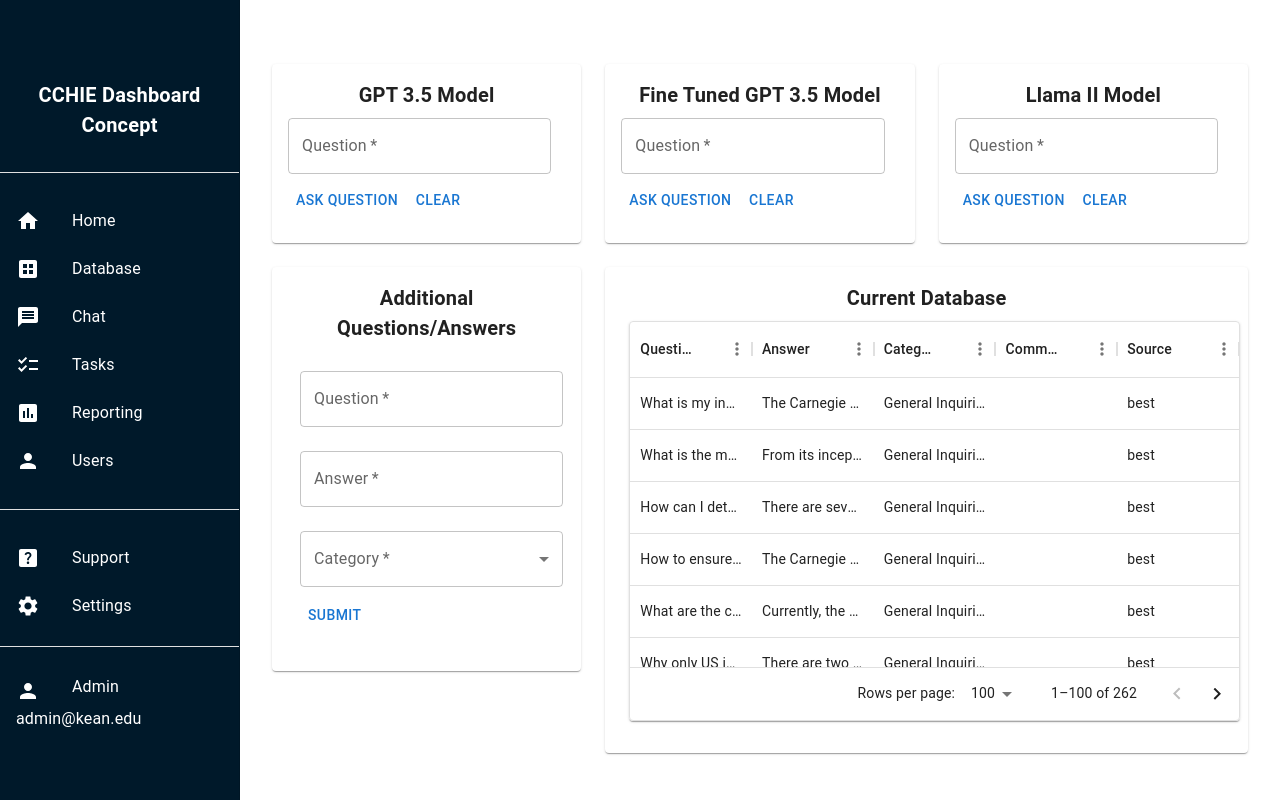
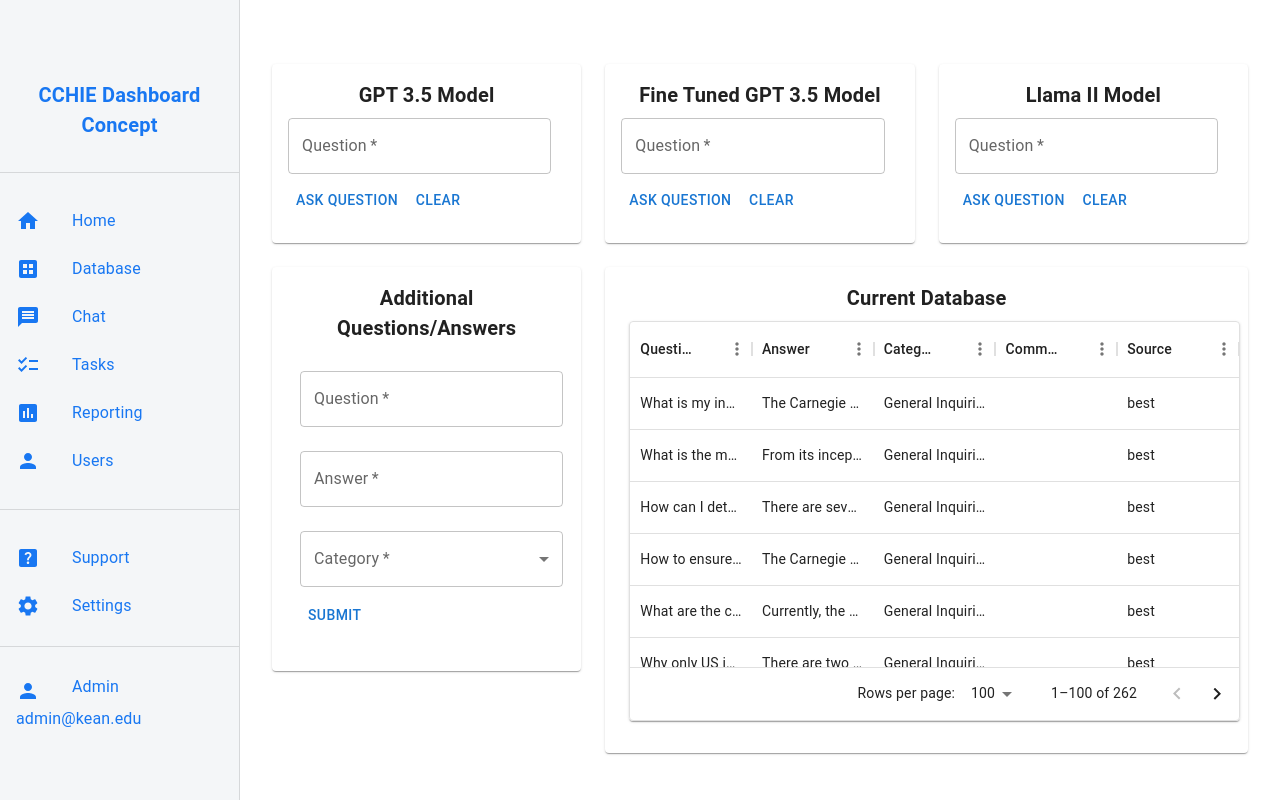
Before and after one commit to blackmoc/CCHIE_Application, a React (Create React App) app: page / in a window 1280 px wide. Built offline with nearby package versions, Linux system fonts and the light colour scheme.

Commit message:
Layout and Color Adjustment
Adjustments to the layout and colors corresponding to the Sidebar component and TBD (to be developed) page.

```diff
--- a/package.json
+++ b/package.json
@@ -1,6 +1,6 @@
 {
   "name": "cchie_application",
-  "version": "0.1.0",
+  "version": "0.1.1",
   "private": true,
   "dependencies": {
     "@emotion/react": "^11.11.1",
--- a/src/components/Sidebar.js
+++ b/src/components/Sidebar.js
@@ -21,8 +21,8 @@
     <List>
       {sidebarItems.map((item, index) => (
         <ListItem key={index} component={Link} to={item.path}>
-          <ListItemIcon sx={{ color: "white" }}>{item.listIcon}</ListItemIcon>
-          <ListItemText sx={{ color: "white" }}>{item.listText}</ListItemText>
+          <ListItemIcon sx={{ color: "#1877F2" }}>{item.listIcon}</ListItemIcon>
+          <ListItemText sx={{ color: "#1877F2" }}>{item.listText}</ListItemText>
         </ListItem>
       ))}
     </List>
@@ -30,9 +30,9 @@
   const footerSidebarList = () => (
     <List>
       {footerSidebarItems.map((item, index) => (
-        <ListItem key={index}>
-          <ListItemIcon sx={{ color: "white" }}>{item.listIcon}</ListItemIcon>
-          <ListItemText sx={{ color: "white" }}>{item.listText}</ListItemText>
+        <ListItem key={index} component={Link} to={"/tbd"}>
+          <ListItemIcon sx={{ color: "#1877F2" }}>{item.listIcon}</ListItemIcon>
+          <ListItemText sx={{ color: "#1877F2" }}>{item.listText}</ListItemText>
         </ListItem>
       ))}
     </List>
@@ -44,9 +44,11 @@
           key={index}
           sx={{ display: "flex", alignItems: "flex-end", flexWrap: "wrap" }}
         >
-          <ListItemIcon sx={{ color: "white" }}>{item.userImg}</ListItemIcon>
-          <ListItemText sx={{ color: "white" }}>{item.userName}</ListItemText>
-          <ListItemText sx={{ color: "white" }}>{item.userEmail}</ListItemText>
+          <ListItemIcon sx={{ color: "#1877F2" }}>{item.userImg}</ListItemIcon>
+          <ListItemText sx={{ color: "#1877F2" }}>{item.userName}</ListItemText>
+          <ListItemText sx={{ color: "#1877F2" }}>
+            {item.userEmail}
+          </ListItemText>
         </ListItem>
       ))}
     </List>
@@ -59,7 +61,7 @@
         "& .MuiDrawer-paper": {
           width: drawerWidth,
           boxSizing: "border-box",
-          backgroundColor: "#00192A",
+          backgroundColor: "#F4F6F8",
         },
       }}
       variant="permanent"
@@ -68,7 +70,7 @@
       <Toolbar />
       <Typography
         sx={{
-          color: "white",
+          color: "#1877F2",
           fontWeight: "bold",
           fontSize: 20,
           textAlign: "center",
@@ -77,11 +79,11 @@
       >
         CCHIE Dashboard Concept
       </Typography>
-      <Divider sx={{ bgcolor: "white", my: 2 }} />
+      <Divider sx={{ bgcolor: "DFE3E8", my: 2 }} />
       {sidebarList()}
-      <Divider sx={{ bgcolor: "white", my: 2 }} />
+      <Divider sx={{ bgcolor: "DFE3E8", my: 2 }} />
       {footerSidebarList()}
-      <Divider sx={{ bgcolor: "white", my: 1 }} />
+      <Divider sx={{ bgcolor: "DFE3E8", my: 1 }} />
       {userDefinition()}
     </Drawer>
   );
--- a/src/helpers/Sidebar.helpers.js
+++ b/src/helpers/Sidebar.helpers.js
@@ -24,18 +24,22 @@
   {
     listIcon: <Message />,
     listText: "Chat",
+    path: "/chat",
   },
   {
     listIcon: <ChecklistIcon />,
     listText: "Tasks",
+    path: "/tbd",
   },
   {
     listIcon: <Assessment />,
     listText: "Reporting",
+    path: "/tbd",
   },
   {
     listIcon: <Person />,
     listText: "Users",
+    path: "/tbd",
   },
 ];
 
--- a/src/pages/Chat.js
+++ b/src/pages/Chat.js
@@ -1,7 +1,22 @@
+import { Typography } from "@mui/material";
+import ReturnHomeBtn from "components/button/ReturnHomeBtn";
 import React from "react";
 
 function Chat() {
-  return <div>Chat</div>;
+  return (
+    <>
+      <Typography
+        variant="h2"
+        sx={{
+          textAlign: "center",
+          my: 10,
+        }}
+      >
+        Coming Soon...UI Chat Interface
+      </Typography>
+      <ReturnHomeBtn />
+    </>
+  );
 }
 
 export default Chat;
--- a/src/pages/Layout.js
+++ b/src/pages/Layout.js
@@ -2,6 +2,7 @@
 import Home from "pages/Home";
 import Database from "pages/Database";
 import Chat from "pages/Chat";
+import TBD from "pages/TBD";
 
 const Layout = () => {
   return (
@@ -10,6 +11,7 @@
         <Route path="/" element={<Home />} />
         <Route path="/chat" element={<Chat />} />
         <Route path="/database" element={<Database />} />
+        <Route path="/tbd" element={<TBD />} />
       </Routes>
     </Router>
   );
--- /dev/null
+++ b/src/pages/TBD.js
@@ -0,0 +1,46 @@
+//This is a page for to be developed
+
+import { Box, Container, Typography, Fab } from "@mui/material";
+import CottageTwoToneIcon from "@mui/icons-material/CottageTwoTone";
+import { Link } from "react-router-dom";
+
+export default function TBD() {
+  return (
+    <Container>
+      <Box
+        sx={{
+          py: 6,
+          maxWidth: 800,
+          mx: "auto",
+          display: "flex",
+          minHeight: "100vh",
+          textAlign: "center",
+          alignItems: "center",
+          flexDirection: "column",
+          justifyContent: "center",
+        }}
+      >
+        <Typography variant="h2" sx={{ m: 2 }}>
+          Sorry, Page Not Found...
+        </Typography>
+        <Typography variant="h4">
+          Sorry, we could not find the page that you were looking for. It may be
+          being developed at this time.
+        </Typography>
+        <Fab
+          variant="extended"
+          sx={{
+            my: 3,
+            display: "flex",
+            background: "#ffcccb",
+          }}
+          component={Link}
+          to={"/"}
+        >
+          <CottageTwoToneIcon sx={{ mr: 1, color: "red" }} />
+          <Typography sx={{ color: "red" }}>Return Home</Typography>
+        </Fab>
+      </Box>
+    </Container>
+  );
+}
```
Also changed, not shown: 1 other file (tests, documents, lock files or other folders).
